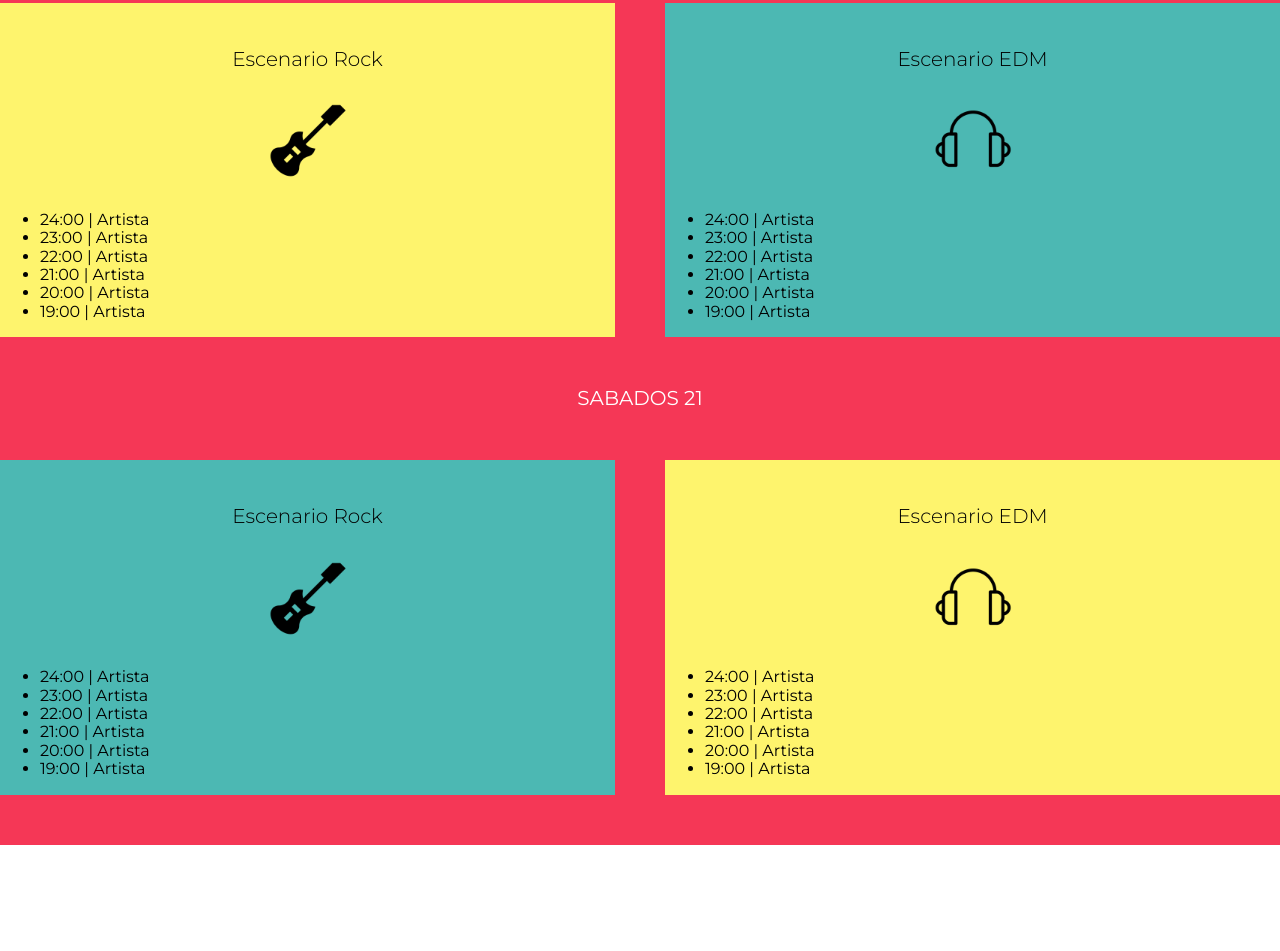
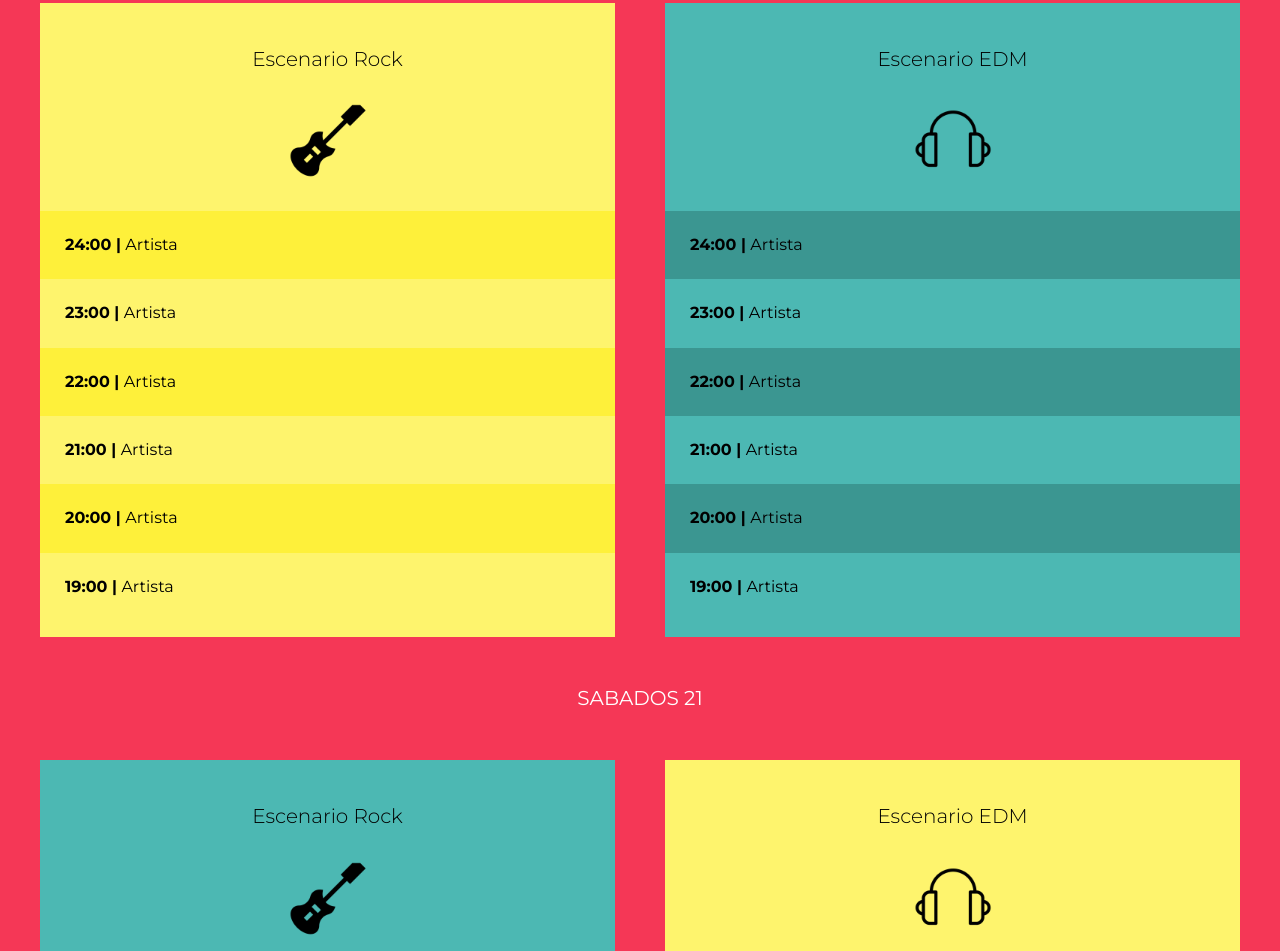
Before and after one commit to louysdev/festival-musica, a website: page index.html in a window 1280 px wide. Shown: the part 1395-2346 px from the top of the page. Before the commit the page ends 2240 px from the top, so only its background shows below. Drawn offline with Linux system fonts and the light colour scheme.

Commit message:
Finalizando el lineup

```diff
--- a/index.html
+++ b/index.html
@@ -54,7 +54,7 @@
         <h3>Line Up</h3>
 
         <p class="dia">Viernes 21</p>
-        <div class="escenario-contenedor cotenedor">
+        <div class="escenario-contenedor contenedor">
             <div class="escenario rock bg-amarillo">
                 <p class="nombre-escenario">
                     Escenario Rock
@@ -84,7 +84,7 @@
         </div>
 
         <p class="dia">Sabados 21</p>
-        <div class="escenario-contenedor cotenedor">
+        <div class="escenario-contenedor contenedor">
             <div class="escenario rock bg-verde">
                 <p class="nombre-escenario">
                     Escenario Rock
--- a/src/scss/layout/_lineup.scss
+++ b/src/scss/layout/_lineup.scss
@@ -51,3 +51,27 @@
         background-image: url(../img/icono_rock.png);
     }
 }
+
+.calendario {
+    padding: 0;
+    list-style: none;
+
+    li {
+        padding: $separacion / 2;
+        font-weight: $bold;
+
+        span {
+            font-weight: $regular;
+        }
+    }
+}
+
+/* ntn-child es los hijos de los elementos, y odd es uqe le va aplicar el cambio a los hijos en orden numero cuando sean impares */
+.bg-verde .calendario li:nth-child(odd){
+    background-color: darken($verde, 10);
+    /* darken es para agregar oscurudidad a un color ya definido */
+}
+
+.bg-amarillo .calendario li:nth-child(odd){
+    background-color: darken($amarillo, 10);
+}
--- a/src/scss/layout/_video.scss
+++ b/src/scss/layout/_video.scss
@@ -33,12 +33,20 @@
         display: flex;
         flex-direction: column; /* Hace que un salto de linea en un texto por */
         align-items: flex-start; /* Hace que el ancho del span no depende del h2*/
-        font-size: 7rem;
+        font-size: 5rem;
+
+        @include tablet {
+            font-size: 7rem;
+        }
 
         span {
             background-color: $rosa;
-            font-size: 2rem;
+            font-size: 1.5rem;
             padding: 1rem 2rem;
+
+            @include tablet {
+                font-size: 2rem;
+            }
         }
     }
 }
```
Also changed, not shown: build/css/app.css.
